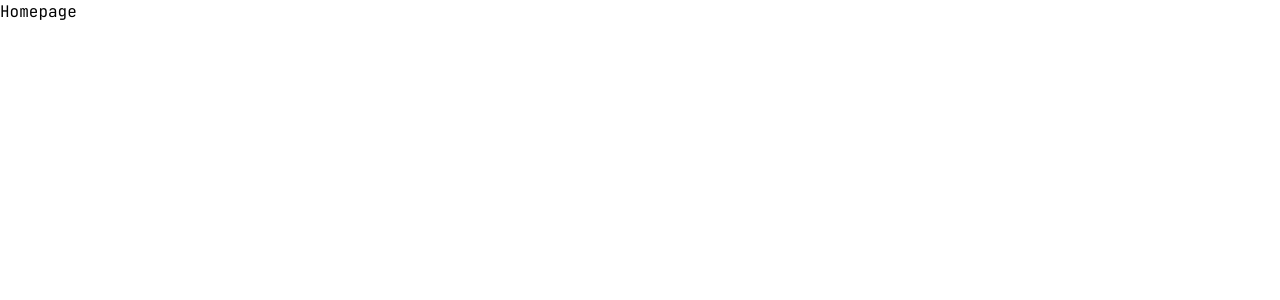
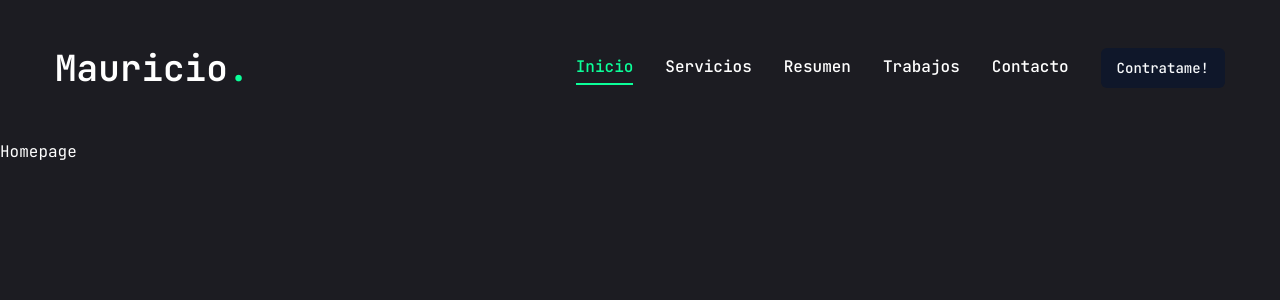
Before and after one commit to fakbo-dev/portfolio-2.0, a Next.js app: page / in a window 1280 px wide. Shown: the top 300 px of the page. Built offline with nearby package versions, Linux system fonts and the light colour scheme.

Commit message:
nav Complete

```diff
--- a/app/globals.css
+++ b/app/globals.css
@@ -5,6 +5,6 @@
 @layer base {
 
   body {
-    @apply font-primary;
+    @apply font-primary bg-primary text-white leading-loose;
   }
 }
--- a/app/layout.jsx
+++ b/app/layout.jsx
@@ -1,5 +1,8 @@
 import { JetBrains_Mono } from "next/font/google";
 import "./globals.css";
+
+// Components
+import Header from "@/components/Header"
 
 const jetbrainsMono = JetBrains_Mono({
   subsets: ["latin"],
@@ -8,14 +11,17 @@
 });
 
 export const metadata = {
-  title: "Create Next App",
+  title: "Mauricio's Porfolio",
   description: "Generated by create next app",
 };
 
 export default function RootLayout({ children }) {
   return (
     <html lang="en">
-      <body className={jetbrainsMono.variable}>{children}</body>
+      <body className={jetbrainsMono.variable}>
+        <Header />
+        {children}
+      </body>
     </html>
   );
 }
--- /dev/null
+++ b/components/Header.jsx
@@ -0,0 +1,36 @@
+import Link from "next/link";
+import { Button } from "./ui/button"
+
+// Component
+
+import Nav from "@/components/Nav"
+
+const Header = () => {
+    return (
+        <header className="py-8 xl:py-12 text-white " >
+            <div className="container mx-auto flex justify-between items-center">
+                {/* Logo */}
+                <Link href="/">
+                    <h1 className="text-4xl font-semibold">
+                        Mauricio<span className="text-accent">.</span>
+                    </h1>
+                </Link>
+
+                {/* Desktop nav & Hire me Button*/}
+                <div className="hidden xl:flex items-center gap-8">
+                    <Nav />
+                    <Link href="/contact">
+                        <Button>Contratame!</Button>
+                    </Link>
+                </div>
+
+                {/* Mobile Nav */}
+                <div className="xl:hidden">
+
+                </div>
+            </div>
+        </header>
+    )
+}
+
+export default Header
--- /dev/null
+++ b/components/Nav.jsx
@@ -0,0 +1,38 @@
+"use client";
+import Link from "next/link";
+import { usePathname } from "next/navigation";
+
+const links = [
+    {
+        name: "inicio",
+        path: "/",
+    },
+    {
+        name: "servicios",
+        path: "/services",
+    },
+    {
+        name: "resumen",
+        path: "/resume",
+    },
+    {
+        name: "trabajos",
+        path: "/work",
+    },
+    {
+        name: "contacto",
+        path: "/contact",
+    },
+];
+const Nav = () => {
+    const pathname = usePathname();
+    return (
+        <nav className="flex gap-8">
+            {links.map(({ name, path }, i) => (
+                <Link href={path} key={i} className={`${path === pathname && "text-accent border-b-2 border-accent"} capitalize font-medium hover:text-accent transition-all`}>{name}</Link>
+            ))}
+        </nav>
+    )
+}
+
+export default Nav
--- a/tailwind.config.js
+++ b/tailwind.config.js
@@ -23,6 +23,13 @@
       primary: "var(--font-jetbrainsMono)",
     },
     extend: {
+      colors: {
+        primary: "#1c1c22",
+        accent: {
+          DEFAULT: "#0Bff99",
+          hover: "#00e187",
+        }
+      },
       keyframes: {
         "accordion-down": {
           from: { height: "0" },
```
